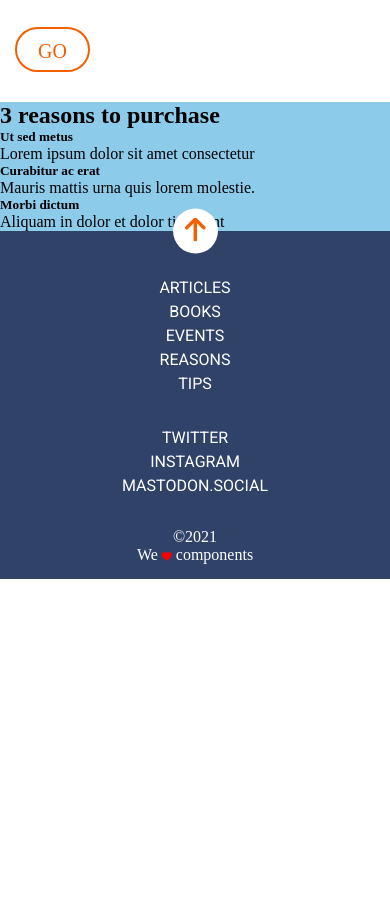
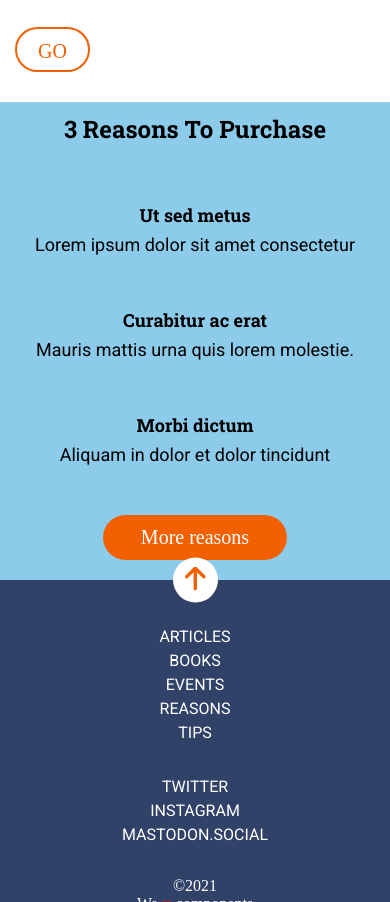
Before and after one commit to AMirandaRd/modulo-1-evaluacion-final-AMirandaRd, a website: page public/index.html in a window 390 px wide. Shown: the part 1080-1982 px from the top of the page. Before the commit the page ends 1659 px from the top, so only its background shows below. Drawn offline with Linux system fonts and the light colour scheme.

Commit message:
Creating grid mobile

```diff
--- a/public/index.html
+++ b/public/index.html
@@ -54,15 +54,28 @@
 
           <section class="main__second">
 
-              <h2 id="reasons">3 reasons to purchase</h2>
-              <h5>Ut sed metus</h5>
-              <p> Lorem ipsum dolor sit amet consectetur </p>
-              <h5>Curabitur ac erat</h5>
-              <p>Mauris mattis urna quis lorem molestie.</p>
-              <h5>Morbi dictum</h5>
-              <p>Aliquam in dolor et dolor tincidunt</p>
 
-              <a href="" type="button" value="More reasons">
+      <div class= container__3r>
+          <h2 class="main__second--title" id="reasons">3 reasons to purchase</h2>
+          <article>
+              <h5 class="container__3r--title">Ut sed metus</h5>
+              <p class="container__3r--p"> Lorem ipsum dolor sit amet consectetur </p>
+          </article>
+
+          <article>
+          <h5 class="container__3r--title">Curabitur ac erat</h5>
+          <p class="container__3r--p">Mauris mattis urna quis lorem molestie.</p>
+          </article>
+
+          <article>
+          <h5 class="container__3r--title">Morbi dictum</h5>
+          <p class="container__3r--p">Aliquam in dolor et dolor tincidunt</p>
+          </article>
+
+          <a href="" class="button-reasons">more reasons</a>
+
+      </div>
+
           </section>
       </main>
       <footer class="footer">
--- a/src/scss/layout/_sections.scss
+++ b/src/scss/layout/_sections.scss
@@ -1,12 +1,15 @@
-.main { width: 100vw;}
+.main {
+  width: 100vw;
+}
 .first-section {
   background-color: $color-headFooter;
   margin-left: 15px;
   margin-right: 15px;
   min-width: 250px;
   text-align: left;
-    @media (min-width:768px) { margin: 0px 45px 0px 45px;}
-
+  @media (min-width: 768px) {
+    margin: 0px 45px 0px 45px;
+  }
 }
 
 .tip-tit {
@@ -15,8 +18,8 @@
   color: #8ccbea;
   font-family: $font-text;
   font-size: 14px;
-  margin-top: 10%;}
-
+  margin-top: 10%;
+}
 
 .art1-title {
   font-size: 24px;
@@ -26,8 +29,11 @@
   margin-bottom: 15px;
   margin-top: 15px;
   text-align: left;
-  @media (min-width:768px) {font-size: 26px;
-  line-height: 1.73;}}
+  @media (min-width: 768px) {
+    font-size: 26px;
+    line-height: 1.73;
+  }
+}
 
 .art1-p {
   font-size: 18px;
@@ -35,12 +41,13 @@
   text-align: left;
   line-height: 30px;
   color: #4a4a4a;
-  @media (min-width:768px) {
+  @media (min-width: 768px) {
     font-size: 20px;
-    line-height: 1.5;}
+    line-height: 1.5;
+  }
 }
 
-.button{
+.button {
   width: 75px;
   height: 45px;
   border-radius: 22.5px;
@@ -50,22 +57,65 @@
   margin-top: 30px;
   margin-bottom: 30px;
   text-align: center;
-  @media (min-width:768px) { width: 91px;
-    height: 45px;}
-  &:hover{ background-color: yellowgreen;
+  @media (min-width: 768px) {
+    width: 91px;
+    height: 45px;
+  }
+  &:hover {
+    background-color: yellowgreen;
     transform: translateY(-10px);
-    @media (min-width:768px) { background-color: rgb(139, 70, 204);
+    @media (min-width: 768px) {
+      background-color: rgb(139, 70, 204);
+    }
+  }
+}
 
-    }
-}}
-
- .button-link {text-decoration: none;
+.button-link {
+  text-decoration: none;
   text-transform: uppercase;
   color: #f26002;
   line-height: 45px;
   font-size: 20px;
-   &:hover{ transform: translateY(-10px)}}
+  &:hover {
+    transform: translateY(-10px);
+  }
+}
 
 .main__second {
+  background-color: #8ccbea;
+  &--title{ text-transform: capitalize;
+  font-family: $font-title; font-size: 24px;
+line-height: 30px; margin: 3%;}
+}
 
-       background-color: #8ccbea ;}
+.button-reasons {
+  display: inline-block;
+  width: 184px;
+  height: 45px;
+  border-radius: 22.5px;
+  background-color: #f26002;
+  color: $color-headFooter;
+  text-decoration: none;
+  text-align: center;
+  line-height: 45px;
+  font-size: 20px;
+  margin: auto;
+  margin-bottom: 5%;
+}
+.container__3r a::first-letter{ text-transform: uppercase; }
+
+.container__3r{display: grid;
+grid-template-columns: 1fr;
+row-gap: 45px;
+grid-template-rows: repeat (5,1fr);
+text-align: center;
+align-items: center;
+justify-content: center;
+&--title{font-size: 18px;
+  color:#000000;
+line-height: 30px;
+font-family: $font-title;}
+&--p{font-size: 18px;
+color: #000000;
+line-height: 30px;
+font-family:$font-text;}}
```
Also changed, not shown: src/html/partials/main.html (+21 -8 lines), public/assets/css/main.css, 1 other file. Lines whose indentation alone changed are shown as unchanged.
